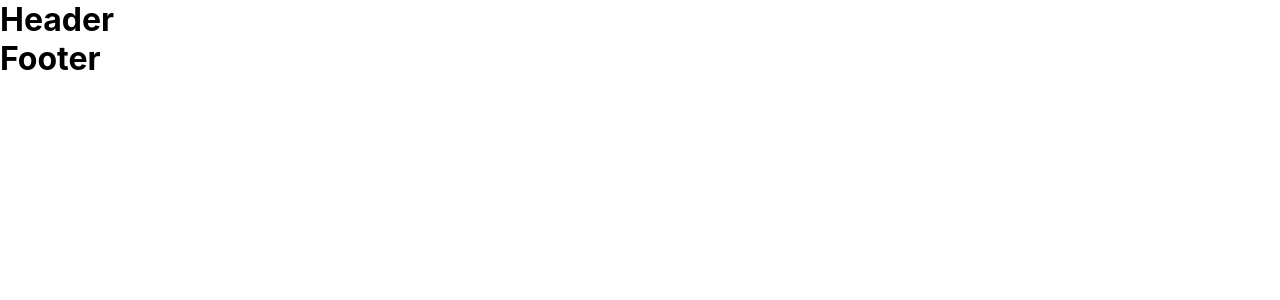
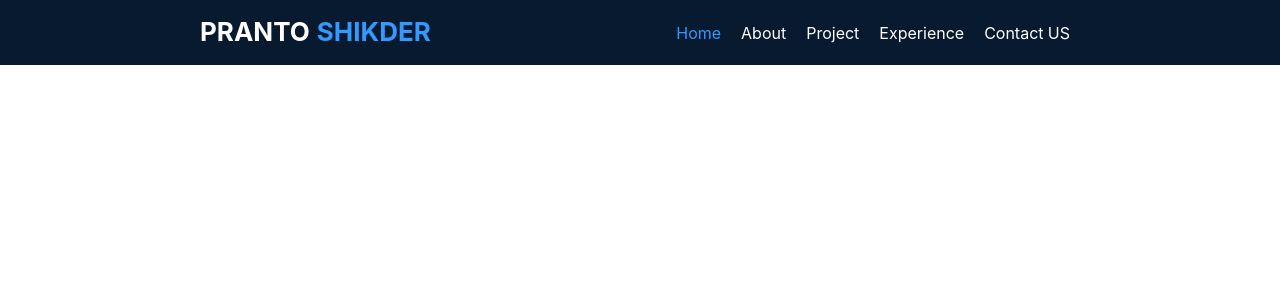
Before and after one commit to prantoshikder/pranto_shikder_portfolio, a React (Create React App) app: page / in a window 1280 px wide. Shown: the top 300 px of the page. Built offline with nearby package versions, Linux system fonts and the light colour scheme.

Commit message:
Header component done

```diff
--- a/public/index.html
+++ b/public/index.html
@@ -5,39 +5,13 @@
     <link rel="icon" href="%PUBLIC_URL%/favicon.ico" />
     <meta name="viewport" content="width=device-width, initial-scale=1" />
     <meta name="theme-color" content="#000000" />
-    <meta
-      name="description"
-      content="Web site created using create-react-app"
-    />
+    <meta name="description" content="Web site created using create-react-app" />
     <link rel="apple-touch-icon" href="%PUBLIC_URL%/logo192.png" />
-    <!--
-      manifest.json provides metadata used when your web app is installed on a
-      user's mobile device or desktop. See https://developers.google.com/web/fundamentals/web-app-manifest/
-    -->
     <link rel="manifest" href="%PUBLIC_URL%/manifest.json" />
-    <!--
-      Notice the use of %PUBLIC_URL% in the tags above.
-      It will be replaced with the URL of the `public` folder during the build.
-      Only files inside the `public` folder can be referenced from the HTML.
-
-      Unlike "/favicon.ico" or "favicon.ico", "%PUBLIC_URL%/favicon.ico" will
-      work correctly both with client-side routing and a non-root public URL.
-      Learn how to configure a non-root public URL by running `npm run build`.
-    -->
-    <title>React App</title>
+    <title>Pranto Shikder | React JS Developer</title>
   </head>
   <body>
     <noscript>You need to enable JavaScript to run this app.</noscript>
     <div id="root"></div>
-    <!--
-      This HTML file is a template.
-      If you open it directly in the browser, you will see an empty page.
-
-      You can add webfonts, meta tags, or analytics to this file.
-      The build step will place the bundled scripts into the <body> tag.
-
-      To begin the development, run `npm start` or `yarn start`.
-      To create a production bundle, use `npm run build` or `yarn build`.
-    -->
   </body>
 </html>
--- a/src/components/HeaderMenu/DesktopMenu.jsx
+++ b/src/components/HeaderMenu/DesktopMenu.jsx
@@ -1,7 +1,34 @@
+import { Menu, Tabs, Typography } from "antd";
+import { Link } from "react-router-dom";
+import "./HeaderMenu.styles.scss";
+
 const DesktopMenu = () => {
+  const { Title } = Typography;
+  const { TabPane } = Tabs;
+
+  const onChangeMenu = (key: string) => {
+    console.log(key);
+  };
+
   return (
-    <div>
-      <h1>DesktopMenu</h1>
+    <div className="desktop_menu_wrapper flex content_between item_center">
+      <div className="desktop_top_logo">
+        <Link to="/">
+          <Title level={4}>
+            PRANTO <span>SHIKDER</span>
+          </Title>
+        </Link>
+      </div>
+
+      <div className="menu_tabs">
+        <Menu mode="horizontal" defaultSelectedKeys={["home"]}>
+          <Menu.Item key="home">Home</Menu.Item>
+          <Menu.Item key="about">About</Menu.Item>
+          <Menu.Item key="project">Project</Menu.Item>
+          <Menu.Item key="experience">Experience</Menu.Item>
+          <Menu.Item key="contact">Contact US</Menu.Item>
+        </Menu>
+      </div>
     </div>
   );
 };
--- /dev/null
+++ b/src/components/HeaderMenu/HeaderMenu.styles.scss
@@ -0,0 +1,46 @@
+.desktop_menu_wrapper {
+  .desktop_top_logo {
+    h4 {
+      font-size: 26px;
+      font-weight: 700;
+      color: #fff;
+      margin: 0px;
+    }
+    span {
+      color: rgb(51, 153, 255);
+    }
+  }
+
+  .menu_tabs {
+    .ant-menu {
+      background-color: transparent;
+    }
+
+    .ant-menu-horizontal {
+      border-bottom: none;
+      padding: 10px 0;
+    }
+
+    .ant-menu-horizontal:not(.ant-menu-dark) > .ant-menu-item-selected::after {
+      border-bottom: none;
+    }
+
+    .ant-menu-horizontal > .ant-menu-item a {
+      color: #fff;
+    }
+
+    .ant-menu-horizontal:not(.ant-menu-dark) > .ant-menu-item {
+      color: #fff;
+      font-size: 16px;
+      padding: 0 10px;
+    }
+
+    .ant-menu-horizontal:not(.ant-menu-dark) > .ant-menu-item-selected {
+      color: rgb(51, 153, 255);
+    }
+
+    .ant-menu-horizontal > .ant-menu-item::after {
+      border-bottom: none;
+    }
+  }
+}
--- a/src/global.styles.scss
+++ b/src/global.styles.scss
@@ -17,6 +17,9 @@ img {
   border: 0;
 }
 
+.container {
+  padding: 0 200px;
+}
 .flex {
   display: flex;
 }
--- a/src/index.js
+++ b/src/index.js
@@ -1,3 +1,4 @@
+import "antd/dist/antd.css";
 import React from "react";
 import ReactDOM from "react-dom/client";
 import App from "./App";
--- a/src/pages/Home/index.jsx
+++ b/src/pages/Home/index.jsx
@@ -1,5 +1,5 @@
 import { useEffect } from "react";
-import Footer from "../../partials/Footer";
+// import Footer from "../../partials/Footer";
 import Header from "../../partials/Header";
 
 const Home = () => {
@@ -9,7 +9,7 @@ const Home = () => {
   return (
     <>
       <Header />
-      <Footer />
+      {/* <Footer /> */}
     </>
   );
 };
--- a/src/partials/Header/index.jsx
+++ b/src/partials/Header/index.jsx
@@ -1,8 +1,20 @@
+import { Layout } from "antd";
+import DesktopMenu from "../../components/HeaderMenu/DesktopMenu";
+
+const { Content } = Layout;
+
+const HeaderColor = {
+  background: "#071a2f",
+  color: "#fff",
+};
+
 const Header = () => {
   return (
-    <div>
-      <h1>Header</h1>
-    </div>
+    <Layout className="menu_bar" style={HeaderColor}>
+      <Content className="container">
+        <DesktopMenu />
+      </Content>
+    </Layout>
   );
 };
 
```
